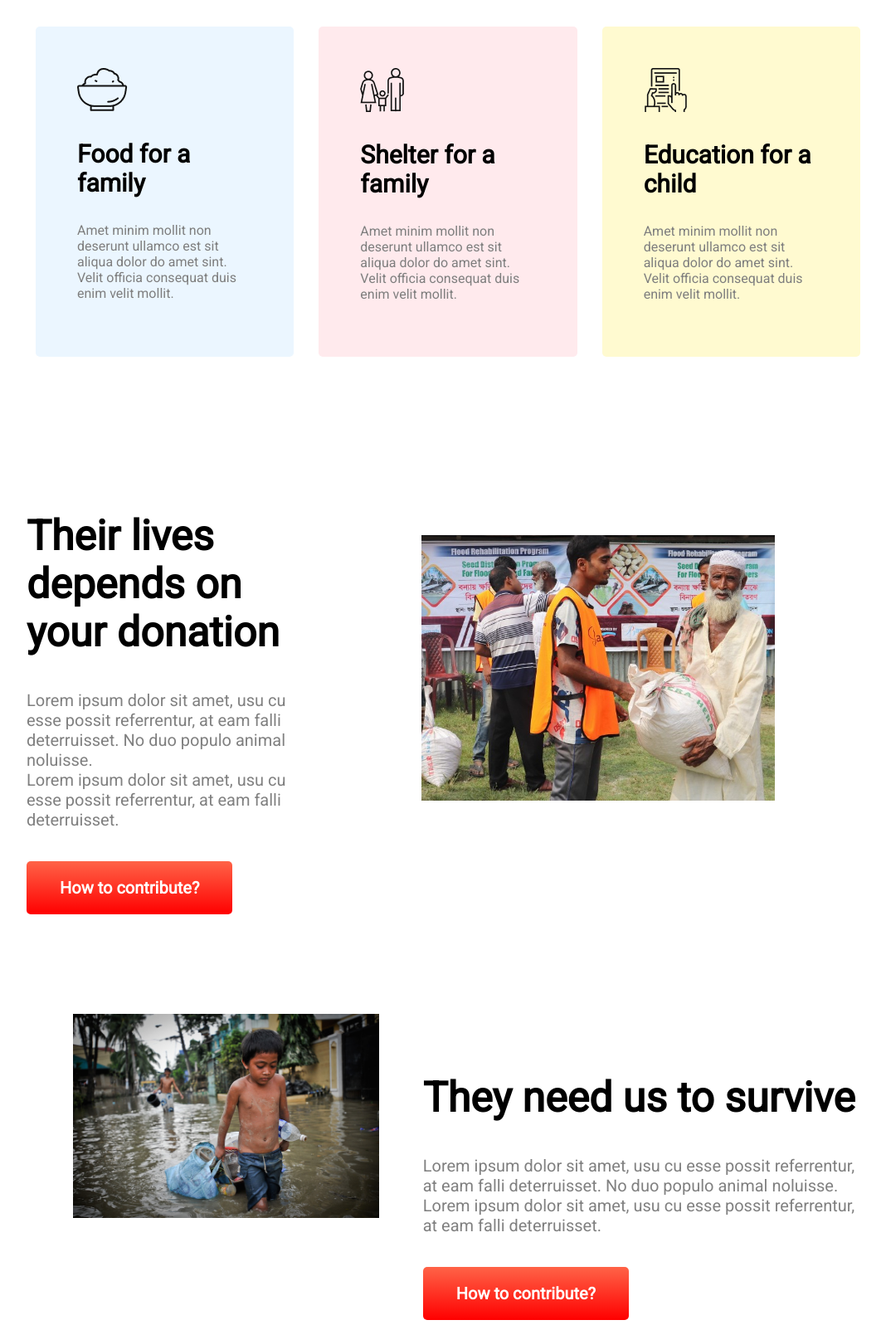
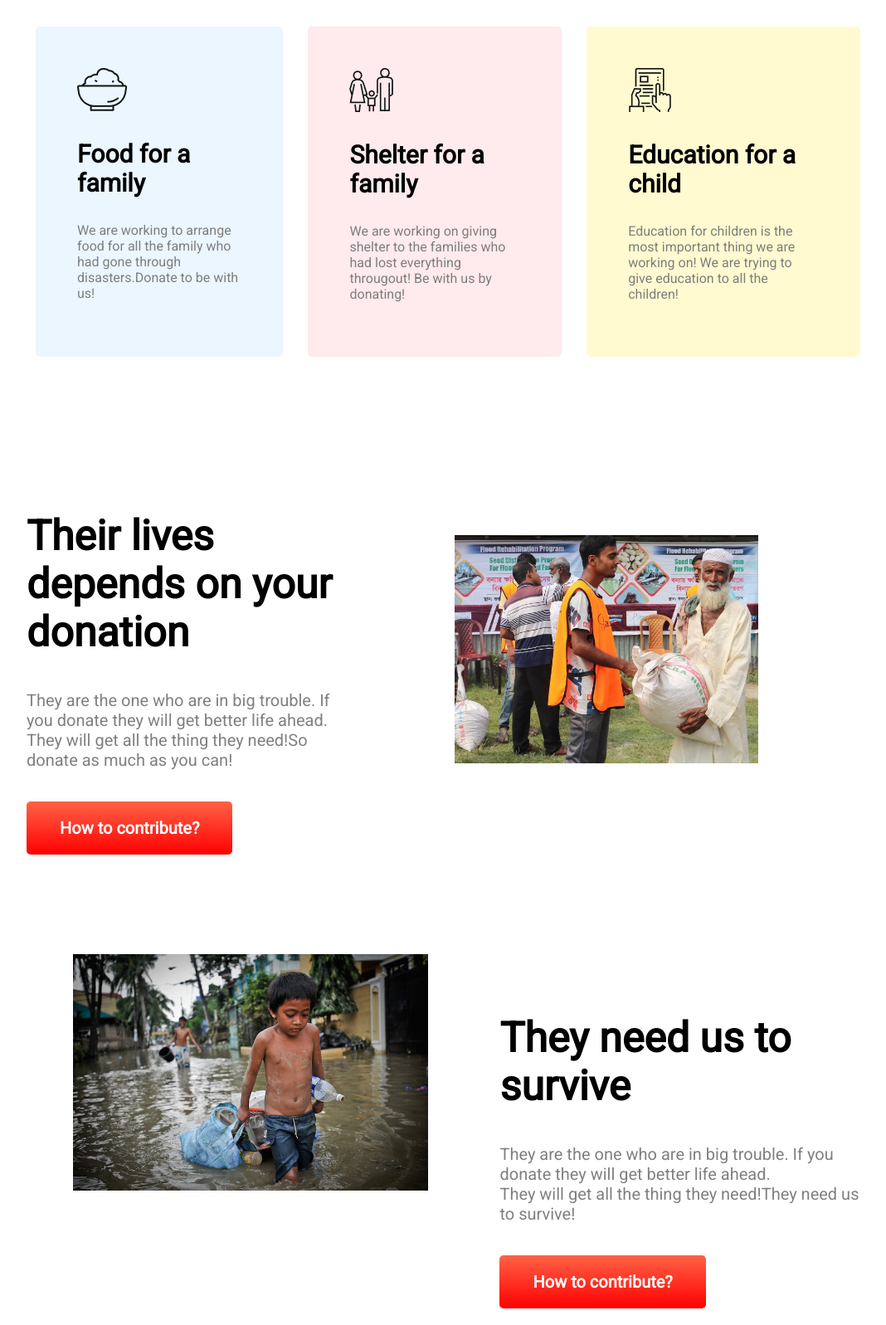
Before and after one commit to Monirul-RS/donate-today, a plain HTML site: page index.html in a window 1280 px wide. Shown: the part 1950-3547 px from the top of the page at 83% size, without its empty margins (152-1220 px from the left). Drawn offline with Linux system fonts and the light colour scheme; a web font is replaced by a local one.

Commit message:
Lastest commit

```diff
--- a/index.html
+++ b/index.html
@@ -34,9 +34,9 @@
     <section class="second">
         <div>
             <h1 class="Donate">Donate Today </h1>
-            <p class="paragraph1">Making a donation is the ultimate sign of solidarity.<br> Action speak louder than
-                words.Be
-                the change you want to see in the world.</p>
+            <p class="paragraph1">More we can do little, together we can do so much. <br>It's not how much we give but
+                how much love we put into giving!
+
             <div class="container">
                 <h2>100tk</h2>
                 <h2 id="border">200tk</h2>
@@ -64,26 +64,20 @@
                 <div class="Food">
                     <img src="icons/food.png" alt="">
                     <h3>Food for a family</h3>
-                    <p>Amet minim mollit non deserunt
-                        ullamco est sit aliqua dolor do amet
-                        sint. Velit officia consequat duis enim
-                        velit mollit.</p>
+                    <p>We are working to arrange food for all the family who had gone through disasters.Donate to be
+                        with us! </p>
                 </div>
                 <div class="Shelter">
                     <img src="icons/shelter.png" alt="">
                     <h3>Shelter for a family</h3>
-                    <p>Amet minim mollit non deserunt
-                        ullamco est sit aliqua dolor do amet
-                        sint. Velit officia consequat duis enim
-                        velit mollit.</p>
+                    <p>We are working on giving shelter to the families who had lost everything througout! Be with us by
+                        donating!</p>
                 </div>
                 <div class="Education">
                     <img src="icons/Frame-1.png" alt="">
                     <h3>Education for a child</h3>
-                    <p>Amet minim mollit non deserunt
-                        ullamco est sit aliqua dolor do amet
-                        sint. Velit officia consequat duis enim
-                        velit mollit.</p>
+                    <p>Education for children is the most important thing we are working on! We are trying to give
+                        education to all the children!</p>
                 </div>
             </div>
         </div>
@@ -91,11 +85,8 @@
     <section class="flexible-container half-width">
         <div>
             <h1 class="Donate">Their lives depends on your donation</h1>
-            <p class="paragraph2">Lorem ipsum dolor sit amet, usu cu esse possit
-                referrentur, at eam falli deterruisset. No duo populo
-                animal noluisse. <br>
-                Lorem ipsum dolor sit amet, usu cu esse possit
-                referrentur, at eam falli deterruisset.</p> <br><br>
+            <p class="paragraph2">They are the one who are in big trouble. If you donate they will get better life
+                ahead. They will get all the thing they need!So donate as much as you can!</p> <br><br>
             <a class="Link-button" target="_blank" href="">How to contribute?</a>
         </div>
         <div>
@@ -110,18 +101,15 @@
         </div>
         <div class="survival">
             <h1 class="Donate">They need us to survive</h1>
-            <p class="paragraph2">Lorem ipsum dolor sit amet, usu cu esse possit
-                referrentur, at eam falli deterruisset. No duo populo
-                animal noluisse. <br>
-                Lorem ipsum dolor sit amet, usu cu esse possit
-                referrentur, at eam falli deterruisset.</p> <br><br>
+            <p class="paragraph2">They are the one who are in big trouble. If you donate they will get better life
+                ahead. <br> They will get all the thing they need!They need us to survive!</p> <br><br>
             <a class="Link-button" target="_blank" href="">How to contribute?</a>
         </div>
     </section>
     <section class="index">
         <h1 class="Donate">Get My Updates</h1>
-        <p class="paragraph1">Making a donation is the ultimate sign of solidarity. <br>
-            Action speak louder than words.Be the change you want to see in the world.</p>
+        <p class="paragraph1">Giving is the greatest act of grace! <br>
+            No one has ever become poor by giving! Connect With us!</p>
         <div class="box">
             <form action="#">
                 <div class="form-box">
--- a/style.css
+++ b/style.css
@@ -227,7 +227,7 @@ h3 {
 }
 
 .survival {
-    padding-left: 40px;
+    padding-left: 60px;
     padding-right: 40px;
 }
 
```
